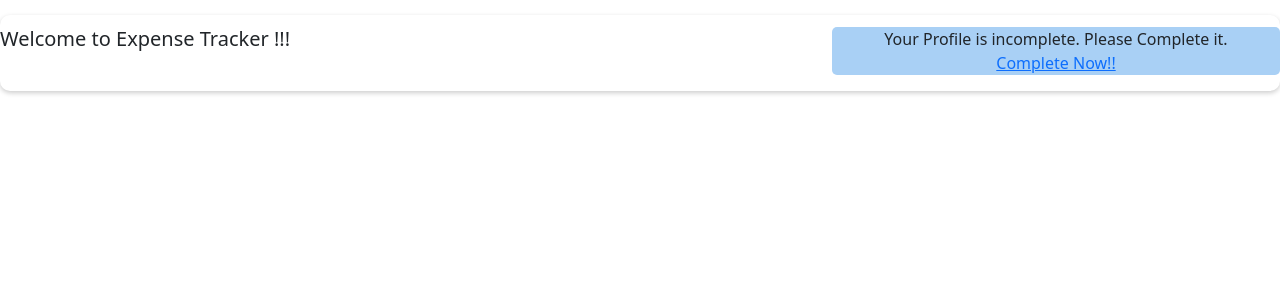
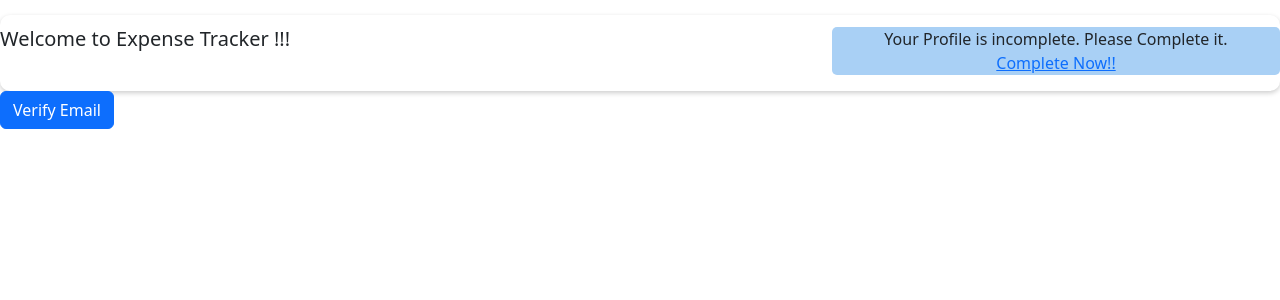
Before and after one commit to ShivaMisraa/Expanse-Tracker, a React (Create React App) app: page /loginPage in a window 1280 px wide. Shown: the top 300 px of the page. Built offline with nearby package versions, Linux system fonts and the light colour scheme.

Commit message:
Added Email Verification logic

```diff
--- a/src/Pages/LoginPage.js
+++ b/src/Pages/LoginPage.js
@@ -1,10 +1,12 @@
 import React from "react";
 import "./LoginPage.css";
 import { Link } from "react-router-dom";
+import VerifyEmail from "./VeifyEmail";
 
 const LoginPage = () => {
   console.log("loginpage is rendered");
   return (
+    <>
       <div className="login-page-container">
         <div className="left-div">
           <h5>Welcome to Expense Tracker !!!</h5>
@@ -12,12 +14,16 @@ const LoginPage = () => {
         <div className="right-div">
           <p className="profile-para">
             Your Profile is incomplete. Please Complete it.
-          <Link  to="/profile">
+            <Link to="/profile">
               <p>Complete Now!!</p>
             </Link>
           </p>
         </div>
       </div>
+      <div>
+        <VerifyEmail />
+      </div>
+    </>
   );
 };
 
--- a/src/Pages/Profile.js
+++ b/src/Pages/Profile.js
@@ -16,7 +16,7 @@ const Profile = () => {
 
   const fetchUserData = () => {
     if (!token) {
-      return; // Don't make the request if there's no token
+      return;
     }
 
     const lookupUrl = `https://identitytoolkit.googleapis.com/v1/accounts:lookup?key=AIzaSyDA0MnYovAyBq-q5_FGCq5ZyxG_OYvpF50`;
@@ -38,10 +38,10 @@ const Profile = () => {
         return response.json();
       })
       .then((responseData) => {
-        // Extract user data from the response and update the state
+
         const user = responseData.users[0];
-        setFullName(user.displayName || ''); // Set full name if available
-        setPhotoUrl(user.photoUrl || ''); // Set photo URL if available
+        setFullName(user.displayName || '');
+        setPhotoUrl(user.photoUrl || '');
       })
       .catch((error) => {
         console.log('Error fetching user data', error);
@@ -84,7 +84,7 @@ const Profile = () => {
   };
 
   const handleGetData = () => {
-    // Set the token to trigger fetching user data
+
     setToken(localStorage.getItem('token'));
     console.log('get data is called')
   };
@@ -136,6 +136,7 @@ const Profile = () => {
             </Button>
           </div>
         </Form>
+
       </div>
     </>
   );
--- /dev/null
+++ b/src/Pages/VeifyEmail.js
@@ -0,0 +1,41 @@
+import React from "react";
+import { Button } from "react-bootstrap"; // Assuming you're using Bootstrap for your button
+
+const VerifyEmail = () => {
+  const sendVerificationEmail = () => {
+
+    const idToken = localStorage.getItem('token');
+
+    fetch(`https://identitytoolkit.googleapis.com/v1/accounts:sendOobCode?key=AIzaSyDA0MnYovAyBq-q5_FGCq5ZyxG_OYvpF50`, {
+      method: "POST",
+      headers: {
+        "Content-Type": "application/json",
+      },
+      body: JSON.stringify({
+        requestType: "VERIFY_EMAIL",
+        idToken: idToken,
+      }),
+    })
+      .then((response) => {
+        if (response.ok) {
+
+          alert("Verification email sent successfully.");
+        } else {
+          alert("Error sending verification email.");
+        }
+      })
+      .catch((error) => {
+        console.error("Error sending verification email:", error);
+      });
+  };
+
+  return (
+    <div>
+      <Button variant="primary" onClick={sendVerificationEmail}>
+        Verify Email
+      </Button>
+    </div>
+  );
+};
+
+export default VerifyEmail;
```
Lines whose indentation alone changed are shown as unchanged.
